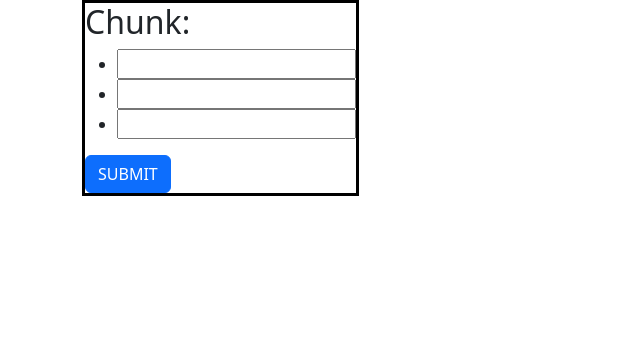
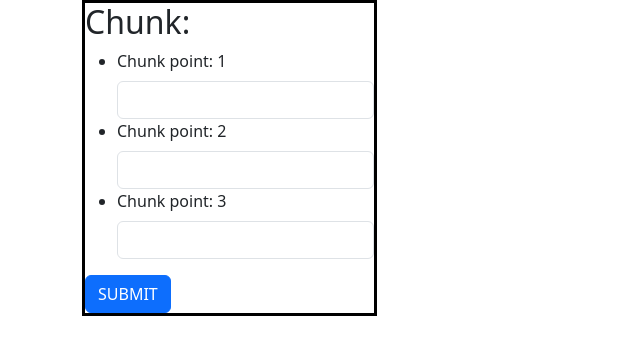
Before and after one commit to munrhalls/QAtempo-notes, an Angular app: page / in a window 1280 px wide. Shown: the top 354 px of the page, without its empty margins (0-640 px from the left). Built offline with nearby package versions, Linux system fonts and the light colour scheme.

Commit message:
chunker app

```diff
--- a/src/app/chunk-list/chunk/chunk.component.html
+++ b/src/app/chunk-list/chunk/chunk.component.html
@@ -3,7 +3,15 @@
   <form>
     <ul>
       <li *ngFor="let item of list; let i = index">
-        <input type="text" (input)="updateSubmit($event, i)" />
+        <label for="chunkItem + i" class="form-label">{{
+          "Chunk point: " + (i + 1)
+        }}</label>
+        <input
+          id="chunkItem + 1"
+          class="form-control"
+          type="text"
+          (input)="updateSubmit($event, i)"
+        />
       </li>
     </ul>
     <button class="btn btn-primary" (click)="checkChunk()">SUBMIT</button>
```
